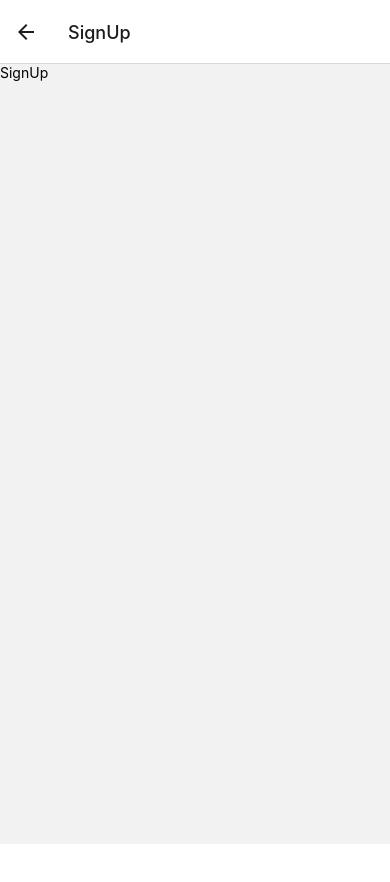
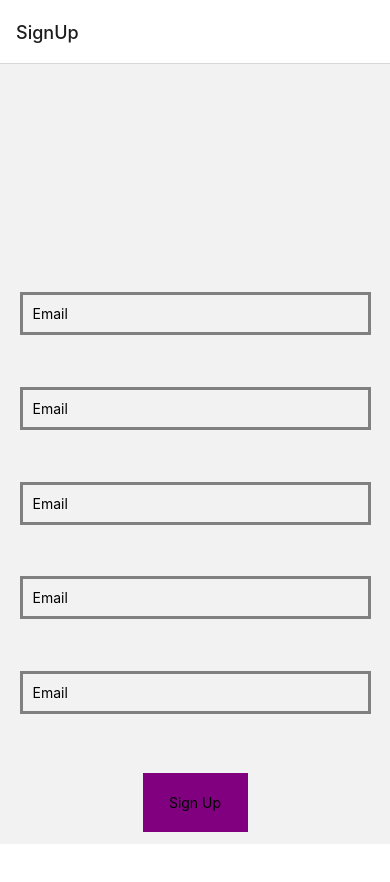
Before and after one commit to Yigit-Yeler/D-Ev-ret, a React Native app: screen /SignUp in a window 390 px wide. Shown: the top 882 px of the page. Before the commit the page ends 844 px from the top, so only its background shows below. Built offline with nearby package versions, Linux system fonts and the light colour scheme.

Commit message:
Screens :: designed signUp screen

```diff
--- a/navigation/Navigation.js
+++ b/navigation/Navigation.js
@@ -18,11 +18,11 @@ const Navigation = () => {
     return (
         <NavigationContainer>
             <Stack.Navigator>
+                <Stack.Screen name="SignUp" component={SignUp} />
+                <Stack.Screen name="SignIn" component={SignIn} />
                 <Stack.Screen name="Home" component={Home} />
                 <Stack.Screen name="Profile" component={Profile} />
                 <Stack.Screen name="CreatePost" component={CreatePost} />
-                <Stack.Screen name="SignUp" component={SignUp} />
-                <Stack.Screen name="SignIn" component={SignIn} />
                 <Stack.Screen name="MyPosts" component={MyPosts} />
                 <Stack.Screen name="DM" component={MyDm} />
                 <Stack.Screen name="Chat" component={Chat} />
--- a/package.json
+++ b/package.json
@@ -15,6 +15,7 @@
     "expo-status-bar": "~1.4.0",
     "react": "18.0.0",
     "react-native": "0.69.4",
+    "react-native-responsive-screen": "^1.4.2",
     "react-native-safe-area-context": "^4.3.1",
     "react-native-screens": "^3.15.0"
   },
--- a/src/screens/SignUp.js
+++ b/src/screens/SignUp.js
@@ -1,10 +1,27 @@
-import { View, Text } from 'react-native'
+import { View, Text, TextInput, TouchableOpacity } from 'react-native'
 import React from 'react'
-
+import { signUp } from '../styles/signUpStyles'
 const SignUp = () => {
     return (
-        <View>
-            <Text>SignUp</Text>
+        <View style={signUp.main}>
+            <View style={signUp.logo}>
+
+            </View>
+
+            <View style={signUp.textInputView}>
+                <TextInput placeholder='Email' style={signUp.textInput} />
+                <TextInput placeholder='Email' style={signUp.textInput} />
+                <TextInput placeholder='Email' style={signUp.textInput} />
+                <TextInput placeholder='Email' style={signUp.textInput} />
+                <TextInput placeholder='Email' style={signUp.textInput} />
+            </View>
+
+            <View style={signUp.signUpView}>
+                <TouchableOpacity style={signUp.signUpButton}>
+                    <Text>Sign Up</Text>
+                </TouchableOpacity>
+            </View>
+
         </View>
     )
 }
--- /dev/null
+++ b/src/styles/signUpStyles.js
@@ -0,0 +1,39 @@
+import { StyleSheet } from 'react-native';
+import { widthPercentageToDP as wp, heightPercentageToDP as hp } from 'react-native-responsive-screen';
+
+export const signUp = StyleSheet.create({
+    main: {
+        flex: 1,
+        alignItems: 'center'
+    },
+    logo: {
+        width: wp('100%'),
+        height: hp('27%'),
+    },
+    textInputView: {
+        width: wp('100%'),
+        height: hp('50%'),
+        justifyContent: 'space-between',
+        alignItems: 'center'
+    },
+    textInput: {
+        width: wp('90'),
+        padding: wp('2.5%'),
+        borderWidth: 3,
+        borderColor: 'grey',
+
+    },
+    signUpView: {
+        width: wp('100%'),
+        height: hp('21%'),
+        justifyContent: 'center',
+        alignItems: 'center'
+    },
+    signUpButton: {
+        width: wp('27%'),
+        height: hp('7%'),
+        backgroundColor: 'purple',
+        justifyContent: 'center',
+        alignItems: 'center'
+    }
+});
```
Also changed, not shown: 1 other file (tests, documents, lock files or other folders).
